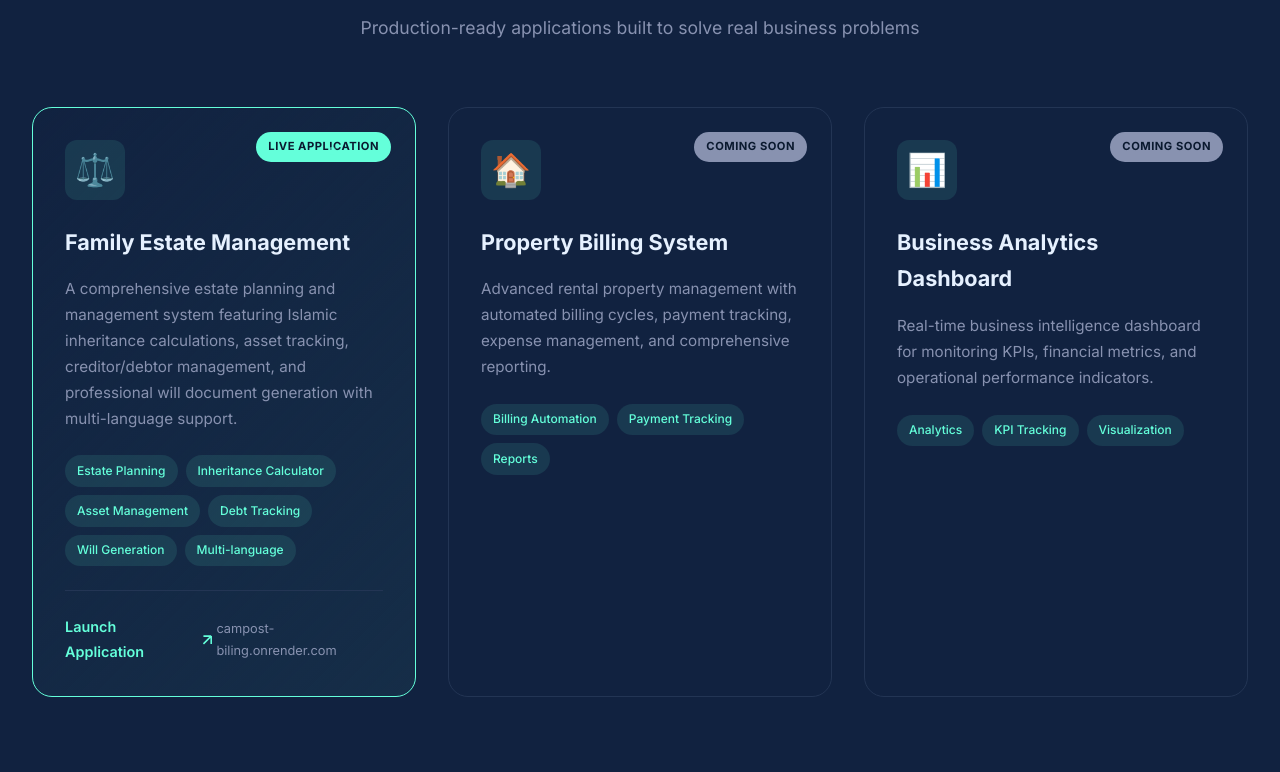
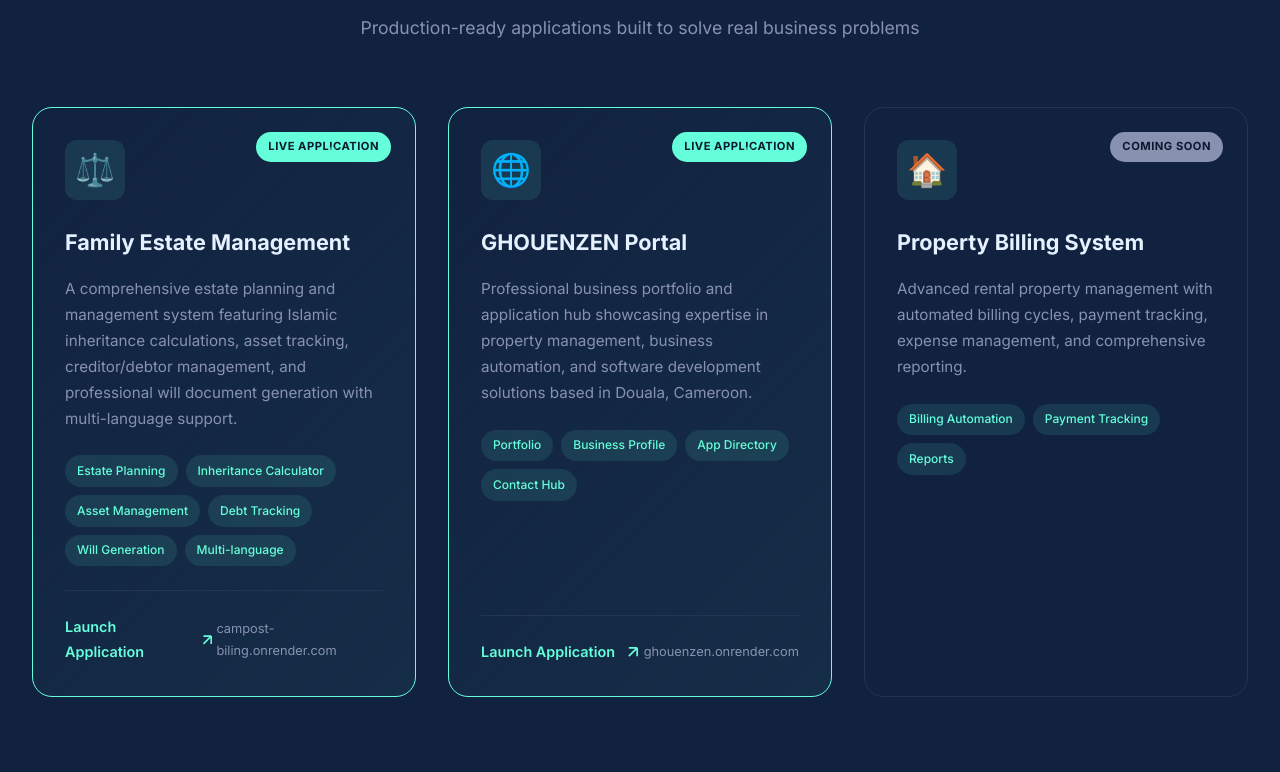
Before and after one commit to gsouleman/zezen, a website: page public/index.html in a window 1280 px wide. Shown: the part 3288-4060 px from the top of the page. Drawn offline with nearby package versions, Linux system fonts and the light colour scheme.

Commit message:
Add files via upload

```diff
--- a/public/index.html
+++ b/public/index.html
@@ -307,6 +307,43 @@
                     </div>
                 </a>
 
+                <!-- GHOUENZEN Portal -->
+                <a href="https://ghouenzen.onrender.com" target="_blank" class="app-card featured">
+                    <div class="app-badge">Live Application</div>
+                    <div class="app-header">
+                        <div class="app-icon">
+                            <span>🌐</span>
+                        </div>
+                        <div class="app-status">
+                            <span class="status-dot"></span>
+                            <span>Online</span>
+                        </div>
+                    </div>
+                    <div class="app-content">
+                        <h3>GHOUENZEN Portal</h3>
+                        <p>
+                            Professional business portfolio and application hub showcasing expertise in
+                            property management, business automation, and software development solutions
+                            based in Douala, Cameroon.
+                        </p>
+                        <div class="app-features">
+                            <div class="feature-tag">Portfolio</div>
+                            <div class="feature-tag">Business Profile</div>
+                            <div class="feature-tag">App Directory</div>
+                            <div class="feature-tag">Contact Hub</div>
+                        </div>
+                    </div>
+                    <div class="app-footer">
+                        <span class="app-link">
+                            Launch Application
+                            <svg width="20" height="20" viewBox="0 0 24 24" fill="none" stroke="currentColor" stroke-width="2">
+                                <path d="M7 17L17 7M17 7H7M17 7V17"/>
+                            </svg>
+                        </span>
+                        <span class="app-url">ghouenzen.onrender.com</span>
+                    </div>
+                </a>
+
                 <!-- Coming Soon Apps -->
                 <div class="app-card coming-soon">
                     <div class="app-badge">Coming Soon</div>
@@ -325,27 +362,6 @@
                             <div class="feature-tag">Billing Automation</div>
                             <div class="feature-tag">Payment Tracking</div>
                             <div class="feature-tag">Reports</div>
-                        </div>
-                    </div>
-                </div>
-
-                <div class="app-card coming-soon">
-                    <div class="app-badge">Coming Soon</div>
-                    <div class="app-header">
-                        <div class="app-icon">
-                            <span>📊</span>
-                        </div>
-                    </div>
-                    <div class="app-content">
-                        <h3>Business Analytics Dashboard</h3>
-                        <p>
-                            Real-time business intelligence dashboard for monitoring KPIs,
-                            financial metrics, and operational performance indicators.
-                        </p>
-                        <div class="app-features">
-                            <div class="feature-tag">Analytics</div>
-                            <div class="feature-tag">KPI Tracking</div>
-                            <div class="feature-tag">Visualization</div>
                         </div>
                     </div>
                 </div>
@@ -459,8 +475,8 @@
                     <div class="footer-column">
                         <h4>Applications</h4>
                         <a href="https://campost-biling.onrender.com" target="_blank">Family Estate Management</a>
+                        <a href="https://ghouenzen.onrender.com" target="_blank">GHOUENZEN Portal</a>
                         <span class="coming">Property Billing (Soon)</span>
-                        <span class="coming">Analytics Dashboard (Soon)</span>
                     </div>
                     <div class="footer-column">
                         <h4>Contact</h4>
```
